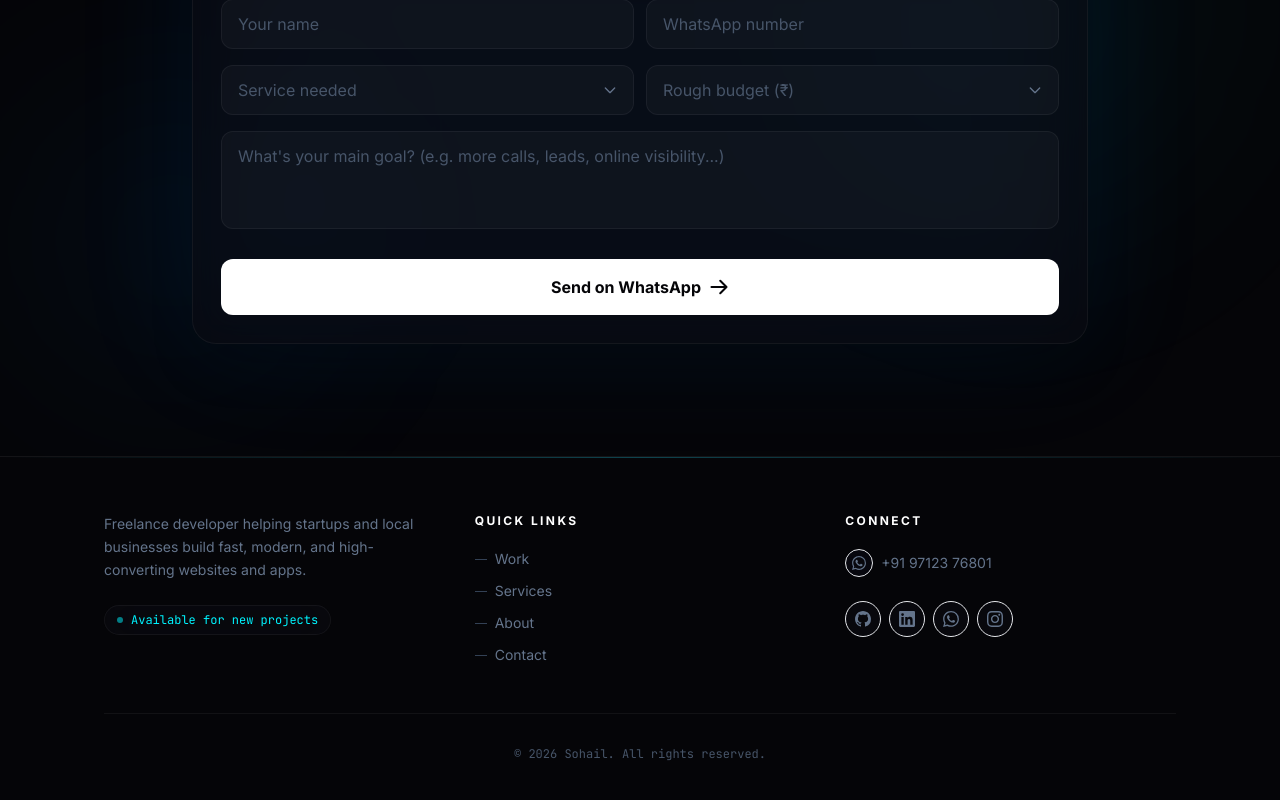
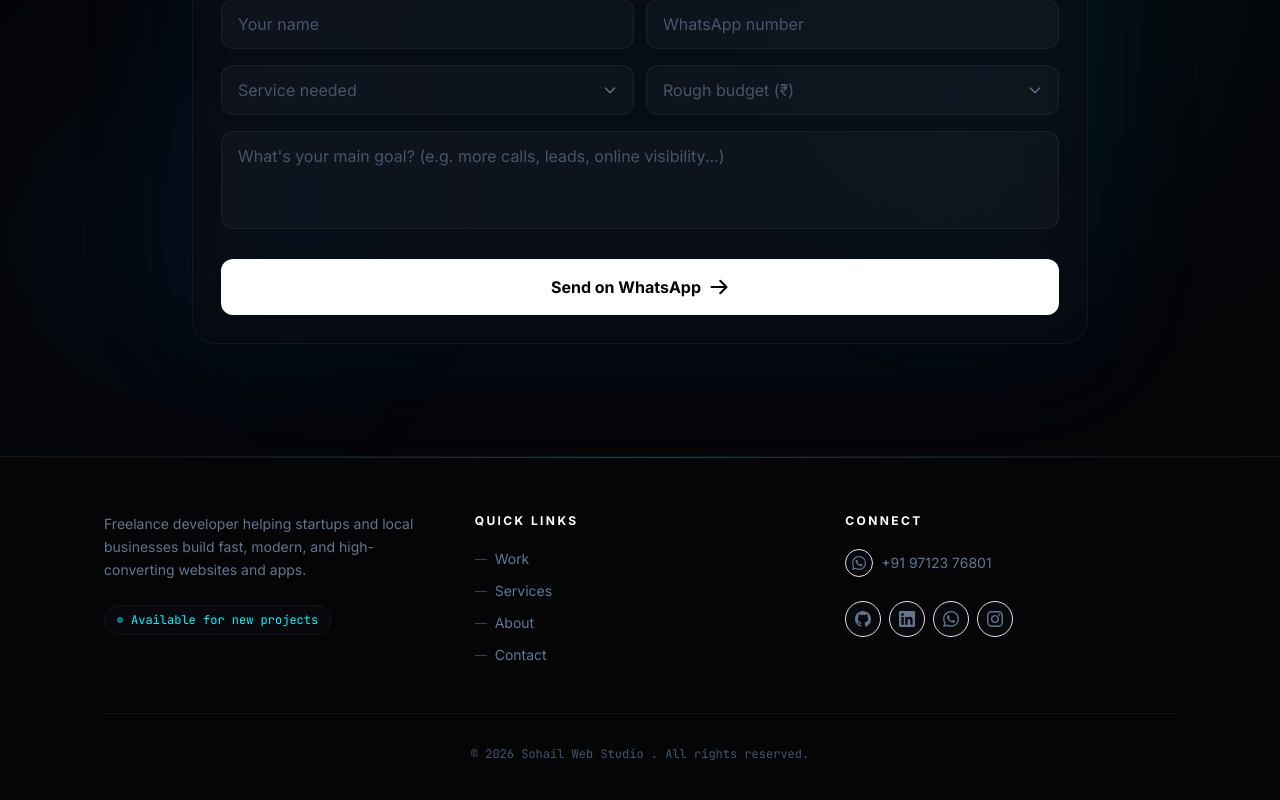
Before and after one commit to Code-By-Sohail/sohail.portfolio.in, a React (Vite) app: page / in a window 1280 px wide. Shown: the part 6959-7759 px from the top of the page. Built offline with nearby package versions, Linux system fonts and the light colour scheme.

Commit message:
© 2026 Sohail Web Studio . All rights reserved.

```diff
--- a/src/components/Footer.jsx
+++ b/src/components/Footer.jsx
@@ -137,7 +137,7 @@ export default function Footer() {
         {/* Bottom bar */}
         <div className="pt-8 border-t border-white/[0.05] flex flex-col items-center justify-center gap-4 text-center">
           <p className="text-slate-600 text-xs font-mono">
-            © {currentYear} Sohail. All rights reserved.
+            © {currentYear} Sohail Web Studio . All rights reserved.
           </p>
         </div>
 
```
Also changed, not shown: src/components/Navbar.jsx (line endings or trailing spaces).
